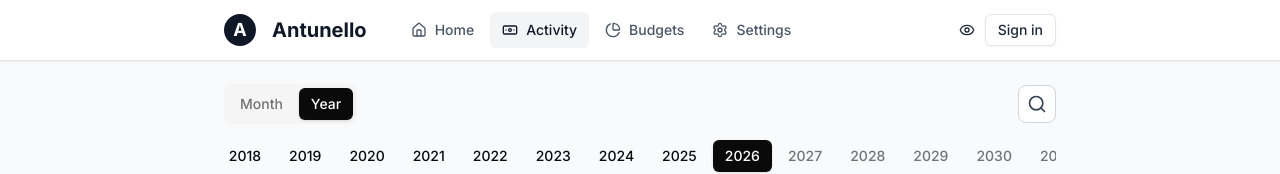
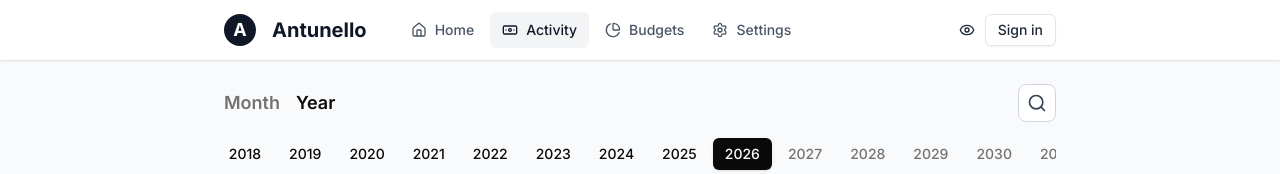
Before and after one commit to lerio/antunello-app, a Next.js app: page /protected/year in a window 1280 px wide. Shown: the top 174 px of the page. Built offline with nearby package versions, Linux system fonts and the light colour scheme; no server answers; the database is empty.

Commit message:
refactor: enhance styling and improve documentation for TransactionViewTabs component

```diff
--- a/components/ui/transaction-view-tabs.tsx
+++ b/components/ui/transaction-view-tabs.tsx
@@ -14,7 +14,8 @@ const OPTIONS = [
 ] as const;
 
 /**
- * The Month / Year switch.
+ * The Month / Year switch: two text titles, the selected one in the same style
+ * as a card title and the other muted.
  *
  * Tapping a tab always opens the current period, even when that tab is already
  * selected: a month or year away from today is a detour, and this is the way
@@ -37,7 +38,7 @@ export function TransactionViewTabs({ currentView }: TransactionViewTabsProps) {
     <div
       role="tablist"
       aria-label="Transaction view"
-      className="inline-flex items-center gap-1 rounded-lg bg-muted p-1"
+      className="inline-flex items-center gap-4"
     >
       {OPTIONS.map((option) => {
         const selected = option.value === currentView;
@@ -49,9 +50,9 @@ export function TransactionViewTabs({ currentView }: TransactionViewTabsProps) {
             aria-selected={selected}
             onClick={() => open(option.value)}
             className={cn(
-              "rounded-md px-3 py-1.5 text-sm font-medium transition-colors focus:outline-none focus-visible:ring-2 focus-visible:ring-ring",
+              "rounded-md py-1 text-lg font-semibold transition-colors focus:outline-none focus-visible:ring-2 focus-visible:ring-ring",
               selected
-                ? "bg-foreground text-background shadow-sm"
+                ? "text-card-foreground"
                 : "text-muted-foreground hover:text-foreground",
             )}
           >
```
